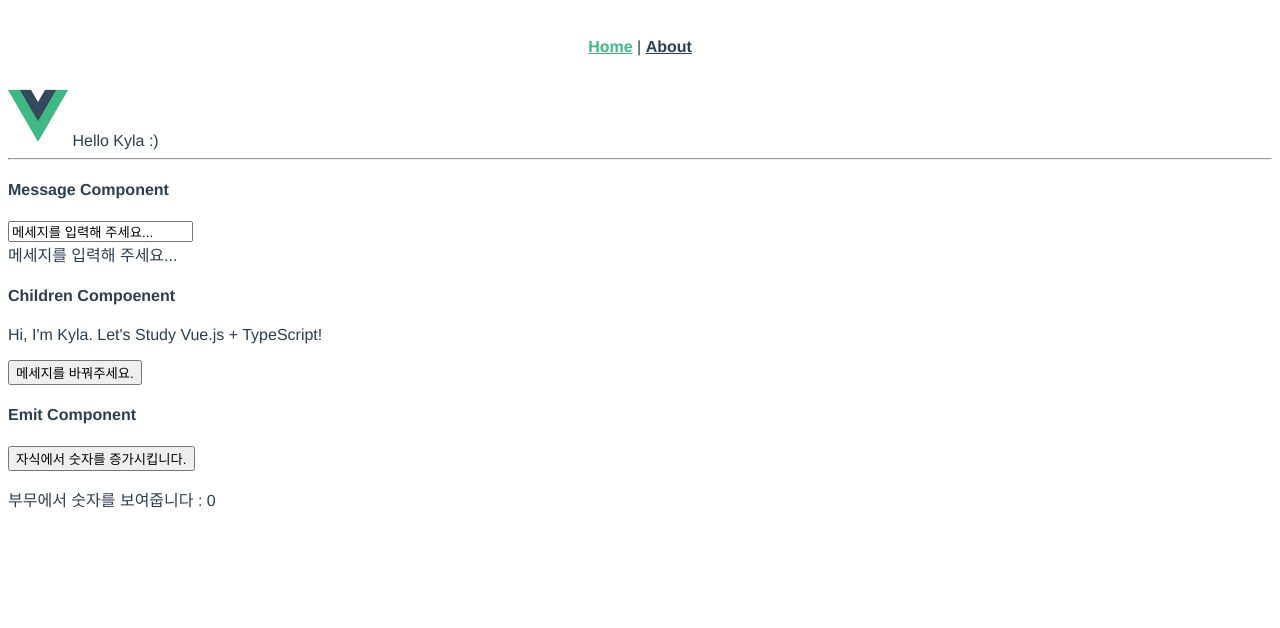
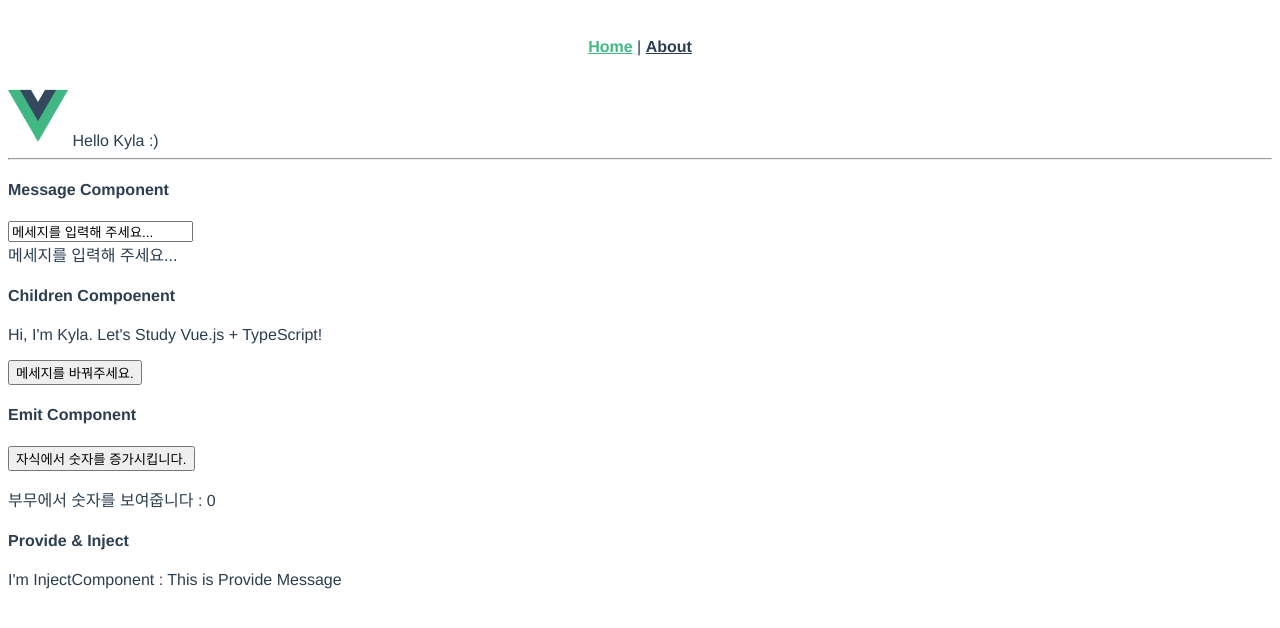
Before and after one commit to sh5623/vue_typescript, a Vue app: page / in a window 1280 px wide. Shown: the top 628 px of the page. Built offline with nearby package versions, Linux system fonts and the light colour scheme.

Commit message:
add Provide & Inject

```diff
--- /dev/null
+++ b/src/components/InjectComponent.vue
@@ -0,0 +1,12 @@
+<template>
+  <div>I'm InjectComponent : {{ message }}</div>
+</template>
+
+<script lang="ts">
+import { Vue, Component, Inject } from 'vue-property-decorator';
+
+@Component
+export default class ProvideComponent extends Vue {
+  @Inject() readonly message!: string;
+}
+</script>
--- /dev/null
+++ b/src/components/ProvideComponent.vue
@@ -0,0 +1,20 @@
+<template>
+  <div>
+    <h4>Provide & Inject</h4>
+    <InjectComponent />
+  </div>
+</template>
+
+<script lang="ts">
+import { Vue, Component, Provide } from 'vue-property-decorator';
+import InjectComponent from '@/components/InjectComponent.vue';
+
+@Component({
+  components: {
+    InjectComponent,
+  },
+})
+export default class ProvideComponent extends Vue {
+  @Provide('message') messageForProvide: string = 'This is Provide Message';
+}
+</script>
--- a/src/views/HomeView.vue
+++ b/src/views/HomeView.vue
@@ -6,6 +6,7 @@
     <Children :parentMessage="message" :parentMessage2="message2" />
     <button @click="changeMessage">메세지를 바꿔주세요.</button>
     <EmitParent />
+    <ProvideComponent />
   </div>
 </template>
 
@@ -14,12 +15,14 @@ import { Component, Vue } from 'vue-property-decorator';
 import Message from '@/components/Message.vue'; // @ is an alias to /src
 import Children from '@/components/Children.vue';
 import EmitParent from '@/components/EmitParent.vue';
+import ProvideComponent from '@/components/ProvideComponent.vue';
 
 @Component({
   components: {
     Message,
     Children,
     EmitParent,
+    ProvideComponent,
   },
 })
 export default class HomeView extends Vue {
```
